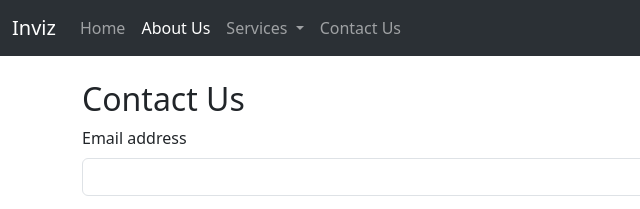
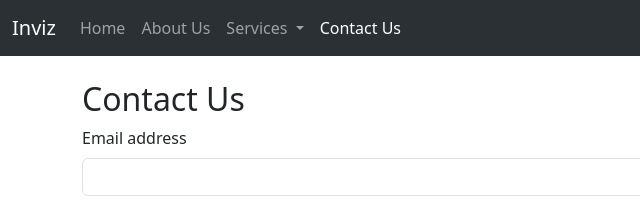
Before and after one commit to PolaganiAbhimanyu39/Inviz, a plain HTML site: page contact.html in a window 1280 px wide. Shown: the top 209 px of the page, 0-640 px from the left. Drawn offline with nearby package versions, Linux system fonts and the light colour scheme.

Commit message:
Resolved errors

```diff
--- a/contact.html
+++ b/contact.html
@@ -24,7 +24,7 @@
             <a class="nav-link" aria-current="page" href="/Inviz/index.html">Home</a>
           </li>
           <li class="nav-item">
-            <a class="nav-link active" href="/Inviz/about.html">About Us</a>
+            <a class="nav-link" href="/Inviz/about.html">About Us</a>
           </li>
           <li class="nav-item dropdown">
             <a class="nav-link dropdown-toggle" href="#" role="button" data-bs-toggle="dropdown" aria-expanded="false">
@@ -41,7 +41,7 @@
             </ul>
           </li>
           <li class="nav-item">
-            <a class="nav-link" href="/Inviz/contact.html">Contact Us</a>
+            <a class="nav-link active" href="/Inviz/contact.html">Contact Us</a>
           </li>
         </ul>
         <div>
```
Also changed, not shown: index.html (+2 -2 lines).
